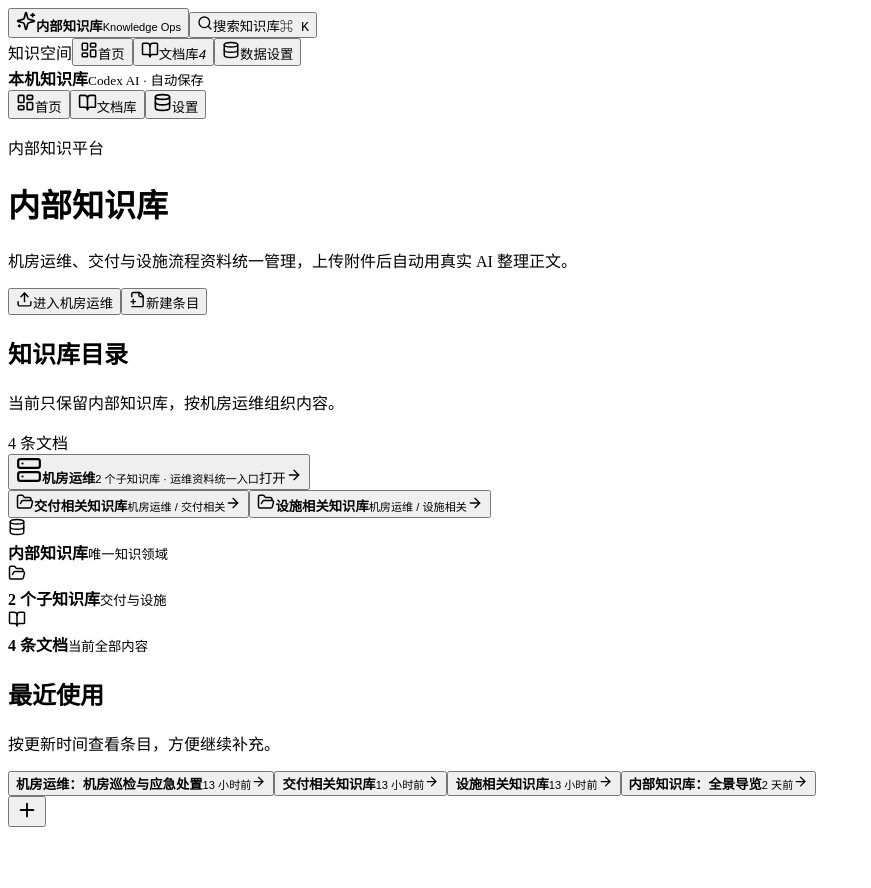
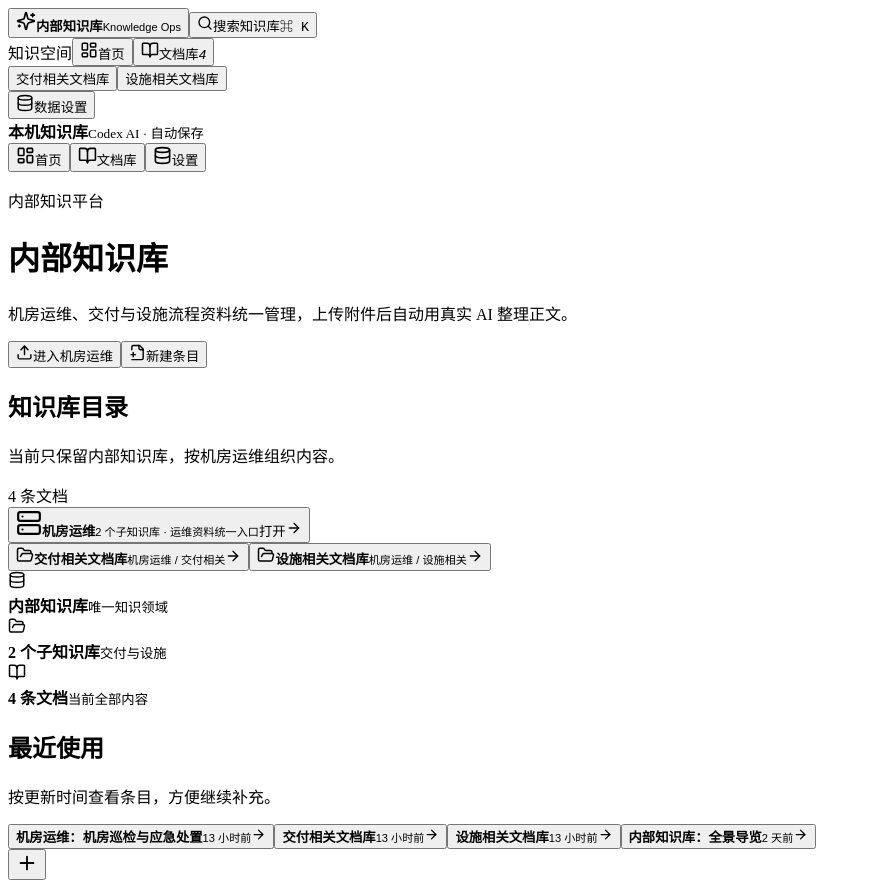
Before and after one commit to vcnn5fjbf6-cell/DC-, a React (Vite) app: page / in a window 1280 px wide. Shown: the whole page, without its empty margins (0-871 px from the left). Before the commit the page ends 835 px from the top, so only its background shows below. Built offline with nearby package versions, Linux system fonts and the light colour scheme; the HTML template or start-up script is replaced by a standard one.

Commit message:
feat: add delivery and facility document libraries under docs

```diff
--- a/src/App.tsx
+++ b/src/App.tsx
@@ -31,13 +31,37 @@ function belongsToInternalDomain(note: Note): boolean {
   return note.domain === 'internal' && !REMOVED_SEED_NOTES.has(note.id)
 }
 
+const RENAMED_LIBRARIES = new Map([
+  ['seed-machine-delivery', '交付相关文档库'],
+  ['seed-machine-facility', '设施相关文档库'],
+])
+const RENAME_PAIRS = [
+  ['交付相关知识库', '交付相关文档库'],
+  ['设施相关知识库', '设施相关文档库'],
+] as const
+
+function migrateLibraryNames(note: Note): Note {
+  const renamedTitle = RENAMED_LIBRARIES.get(note.id)
+  let body = note.body
+  for (const [oldName, newName] of RENAME_PAIRS) {
+    body = body.replaceAll(`[[${oldName}]]`, `[[${newName}]]`)
+  }
+  return {
+    ...note,
+    title: renamedTitle ?? note.title,
+    body,
+  }
+}
+
 function readStoredNotes(): Note[] {
   try {
     const raw = window.localStorage.getItem(STORAGE_KEY)
     if (!raw) return buildSeedNotes()
     const parsed = JSON.parse(raw) as Note[]
     if (!Array.isArray(parsed)) return buildSeedNotes()
-    const valid = parsed.filter(belongsToInternalDomain)
+    const valid = parsed
+      .filter(belongsToInternalDomain)
+      .map(migrateLibraryNames)
     const seeds = buildSeedNotes()
     const byId = new Set(valid.map((note) => note.id))
     return [...valid, ...seeds.filter((note) => !byId.has(note.id))]
@@ -256,6 +280,8 @@ export default function App() {
         onNavigate={navigate}
         onSearch={() => setSearchOpen(true)}
         noteCount={renderedImports.length}
+        notes={renderedImports}
+        onOpenNote={openNote}
       />
       <main className="app-main">{content}</main>
       {view !== 'note' && (
--- a/src/components/Sidebar.tsx
+++ b/src/components/Sidebar.tsx
@@ -5,6 +5,8 @@ import {
   Search,
   Sparkles,
 } from 'lucide-react'
+import { Fragment } from 'react'
+import type { Note } from '../types'
 
 export type ViewId = 'home' | 'notes' | 'settings'
 
@@ -23,11 +25,15 @@ export function Sidebar({
   onNavigate,
   onSearch,
   noteCount,
+  notes,
+  onOpenNote,
 }: {
   view: ViewId
   onNavigate: (view: ViewId) => void
   onSearch: () => void
   noteCount: number
+  notes: Note[]
+  onOpenNote: (id: string) => void
 }) {
   return (
     <>
@@ -53,8 +59,8 @@ export function Sidebar({
           {primaryItems.map((item) => {
             const Icon = item.icon
             return (
+              <Fragment key={item.id}>
                 <button
-                key={item.id}
                   type="button"
                   className={view === item.id ? 'is-active' : ''}
                   onClick={() => onNavigate(item.id)}
@@ -63,6 +69,29 @@ export function Sidebar({
                   <span>{item.label}</span>
                   {item.id === 'notes' && <em>{noteCount}</em>}
                 </button>
+                {item.id === 'notes' && (
+                  <div className="side-child-list side-library-shortcuts">
+                    {notes
+                      .filter(
+                        (note) =>
+                          note.parentId === 'seed-machine-room' &&
+                          (note.id === 'seed-machine-delivery' ||
+                            note.id === 'seed-machine-facility'),
+                      )
+                      .map((note) => (
+                        <button
+                          key={note.id}
+                          type="button"
+                          onClick={() => onOpenNote(note.id)}
+                          title={note.title}
+                        >
+                          <span className="branch-bullet is-child" />
+                          <span>{note.title}</span>
+                        </button>
+                      ))}
+                  </div>
+                )}
+              </Fragment>
             )
           })}
         </nav>
--- a/src/data/seed.ts
+++ b/src/data/seed.ts
@@ -67,8 +67,8 @@ export function buildSeedNotes(): Note[] {
 
 ## 子知识库
 
-- [[交付相关知识库]]
-- [[设施相关知识库]]
+- [[交付相关文档库]]
+- [[设施相关文档库]]
 
 ## 延伸方向
 
@@ -82,10 +82,10 @@ export function buildSeedNotes(): Note[] {
     ),
     createNote(
       'seed-machine-delivery',
-      '交付相关知识库',
-      `# 交付相关知识库
+      '交付相关文档库',
+      `# 交付相关文档库
 
-交付相关知识库保存机房相关项目与设备的交付资料。
+交付相关文档库保存机房相关项目与设备的交付资料。
 
 ## 常用内容
 
@@ -102,10 +102,10 @@ export function buildSeedNotes(): Note[] {
     ),
     createNote(
       'seed-machine-facility',
-      '设施相关知识库',
-      `# 设施相关知识库
+      '设施相关文档库',
+      `# 设施相关文档库
 
-设施相关知识库保存机房的供电、制冷、安防和消防等设施资料。
+设施相关文档库保存机房的供电、制冷、安防和消防等设施资料。
 
 ## 常用内容
 
```
Also changed, not shown: update-logs/2026-09-09.md (+1 -0 lines), 1 other file (tests, documents, lock files or other folders). Lines whose indentation alone changed are shown as unchanged.
